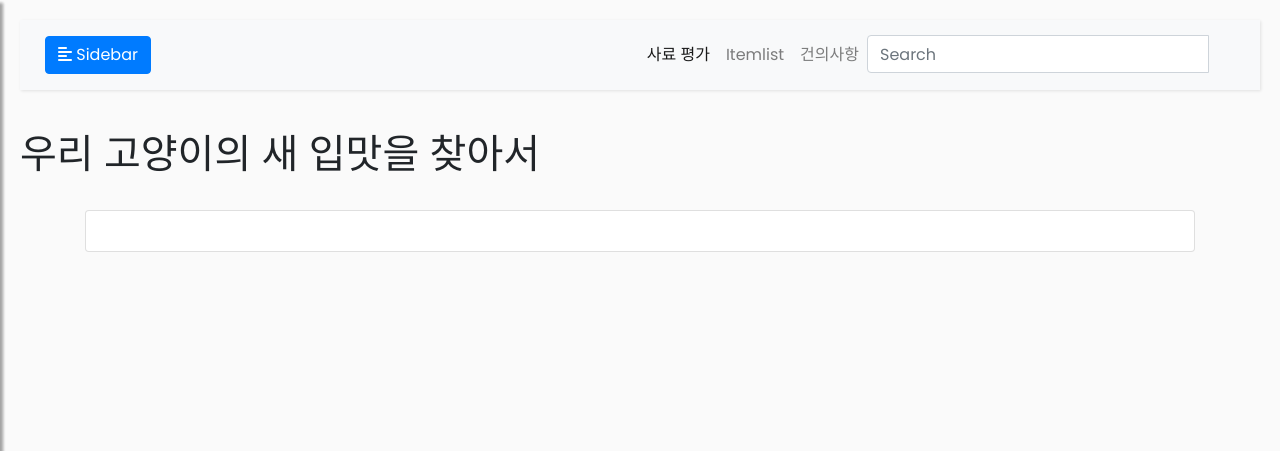
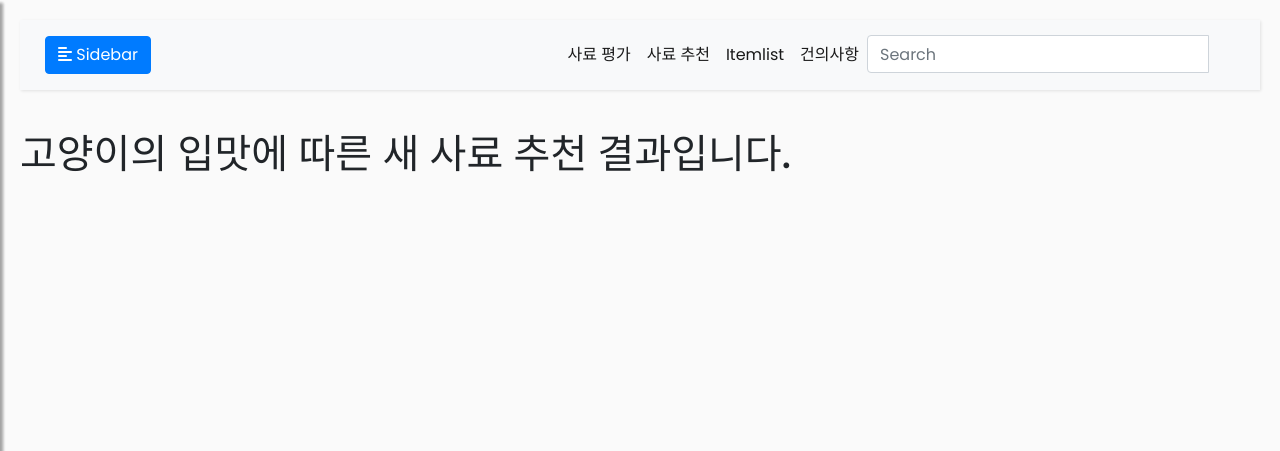
Before and after one commit to da-head0/myperfood, a FastAPI app: template templates/recommend.html in a window 1280 px wide. Shown: the top 451 px of the page. Run offline with FastAPI, Linux system fonts and the light colour scheme; the template is opened without the code that fills it, so the values that code supplies are empty; parts of the project's set-up code (start-up, migrations or seed data) failed here and were passed over; some libraries are stand-ins or nearby versions.

Commit message:
추천모델수정

```diff
--- a/app/main.py
+++ b/app/main.py
@@ -1,9 +1,9 @@
-from fastapi import FastAPI, Request
+from fastapi import FastAPI, Request, Form
 from fastapi.responses import HTMLResponse
 from fastapi.staticfiles import StaticFiles
 from fastapi.templating import Jinja2Templates
 from fastapi.middleware.cors import CORSMiddleware
-from db.get_db import db, food_col, searchbytitle
+from db.get_db import db, food_col, cat_col, searchbytitle, countcatnum
 from function.recommendation import compare_taste
 import uvicorn
 from starlette.responses import RedirectResponse
@@ -25,7 +25,7 @@ app.add_middleware(
 templates = Jinja2Templates(directory="templates")
 app.mount("/static", StaticFiles(directory="static"), name="static")
 
-@app.get("/main/", response_class=HTMLResponse)
+@app.get("/main", response_class=HTMLResponse)
 async def home(request: Request):
     datalist = []
     data = food_col.find()
@@ -35,21 +35,40 @@ async def home(request: Request):
 
 # @app.post("/main", response_class=HTMLResponse)
 # async def rating(request: Request, radio1 : str):
+#     datalist = []
+#     data = food_col.find()
+#     for d in data:
+#         datalist.append(d)
 #     if radio1:
-#         print(radio1)
-    #data = searchbyid(index)
-    #return templates.TemplateResponse("page.html", {"request": request, "data":data})
+#         return templates.TemplateResponse("page.html", {"request": request, "data":data, "star" : radio1})
 
-@app.get("recommendation/{cat_id}", response_class=HTMLResponse)
-async def recommend_food(request: Request, cat_id: int):
-    if cat_id:
-        data = compare_taste(cat_id)
-        return templates.TemplateResponse("recommend.html", {"request": request, "data":data})
 
-@app.get("/", response_class=HTMLResponse)
-async def userinfo(request: Request):
-    data = "어떤 고양이를 키우시나요?"
-    return templates.TemplateResponse("user.html", {"request": request, "data":data})
+@app.get("/recommendation", response_class=HTMLResponse)
+async def recommend_food(request: Request, cat_id: int=1.0):
+    datalist = compare_taste(cat_id)
+    findlist = []
+    catratedlist = []
+    # 이미 고양이가 평가한 리스트 만들기
+    catrated = cat_col.find({'cat_id':cat_id})
+    for cat in catrated:
+        catratedlist.append(cat['title'])
+    for d in datalist:
+        # 이미 고양이가 평가한것은 제외
+        if d in catratedlist:
+            pass
+        else:
+            # d가 이미 고른 타이틀이 아닌지 확인 필요
+            findfood = food_col.find({'index':d}) #{'title':title}
+            for f in findfood:
+                findlist.append(f)
+    return templates.TemplateResponse("recommend.html", {"request": request, "data":findlist})
+
+# @app.get("/", response_class=HTMLResponse)
+# async def userinfo(request: Request, catname : str = Form(...), catage : str = Form(...)):
+#     data = "어떤 고양이를 키우시나요?"
+#     catindex = countcatnum()
+#     cat_col.insert_one("cat_id":catindex, "cat_name":catname, "cat_age":catage)
+#     return templates.TemplateResponse("user.html", {"request": request, "data":data})
 
 @app.get("/mainsearch/", response_class=HTMLResponse)
 async def bytitle(request: Request, search_name: str):
--- a/templates/include/topnav.html
+++ b/templates/include/topnav.html
@@ -14,12 +14,15 @@
         <div class="collapse navbar-collapse" id="navbarSupportedContent">
             <ul class="nav navbar-nav ml-auto">
                 <li class="nav-item active">
-                    <a class="nav-link" href="/">사료 평가</a>
+                    <a class="nav-link" href="/main">사료 평가</a>
                 </li>
-                <li class="nav-item">
+                <li class="nav-item active">
+                    <a class="nav-link" href="/recommendation">사료 추천</a>
+                </li>
+                <li class="nav-item active">
                     <a class="nav-link" href="/twoforms">Itemlist</a>
                 </li>
-                <li class="nav-item">
+                <li class="nav-item active">
                     <a class="nav-link" href="/accordion">건의사항</a>
                 </li>
                 <form class="navbar-form navbar-left" action="/mainsearch">
--- a/templates/recommend.html
+++ b/templates/recommend.html
@@ -9,31 +9,31 @@
 {% block page_content %}
 {% include 'include/sidebar.html' %}
 <h1>
-    우리 고양이의 새 입맛을 찾아서
+  고양이의 입맛에 따른 새 사료 추천 결과입니다.
 </h1>
 <br>
-<main role="main" class="container">
-    <div class="row">
-        <div class="col-lg-12">
-            <div class="card w-1250">
-            <div class="card-body">
 {% if data %}
 {% for d in data %}
-                <h2>{{ d.title }}</h2>
+<div class="card mb-12">
+  <div class="row no-gutters">
+    <div class="col-md-4">
       <img src={{ d.img }} class="card-img" alt="img">
-              <p class="card-text">원재료 : {{d.content}}</p>
-              <p class="card-text">영양소 : {{d.nutrient}}</p>
-              <p class="card-text">{{ d.info }}</p>
-              <p class="card-text">{{ d.calory }}</p>
-              {% endfor %}
-              {% endif %}
+    </div>
+    <div class="col-md-8">
+      <div class="card-body">
+        <h2>{{d.brand}} {{ d.title }}</h2>
+        <p class="card-text"><strong>원재료 :</strong> {{d.content}}</p>
+        <p class="card-text"><strong>영양소 :</strong> {{d.nutrient}}</p>
+        <p class="card-text"><strong>정보 :</strong> {{ d.info }}</p>
+        <p class="card-text"><strong>칼로리 :</strong> {{ d.calory }}</p>
           </div>
         </div>
       </div>
-        </div><!-- {{data|safe}} -->
     </div>
-</main><!-- /.container -->
-<!-- {{data.page}} -->
+    <!-- Add icon library -->
+    {% endfor %}
+    {% endif %}
+
 
     {% endblock %}
 
```
Also changed, not shown: function/rating.csv (+28 -20 lines), function/recommendation.py (+10 -9 lines), templates/user.html (+5 -2 lines), function/catfood_nodup.csv. Lines whose indentation alone changed are shown as unchanged.
